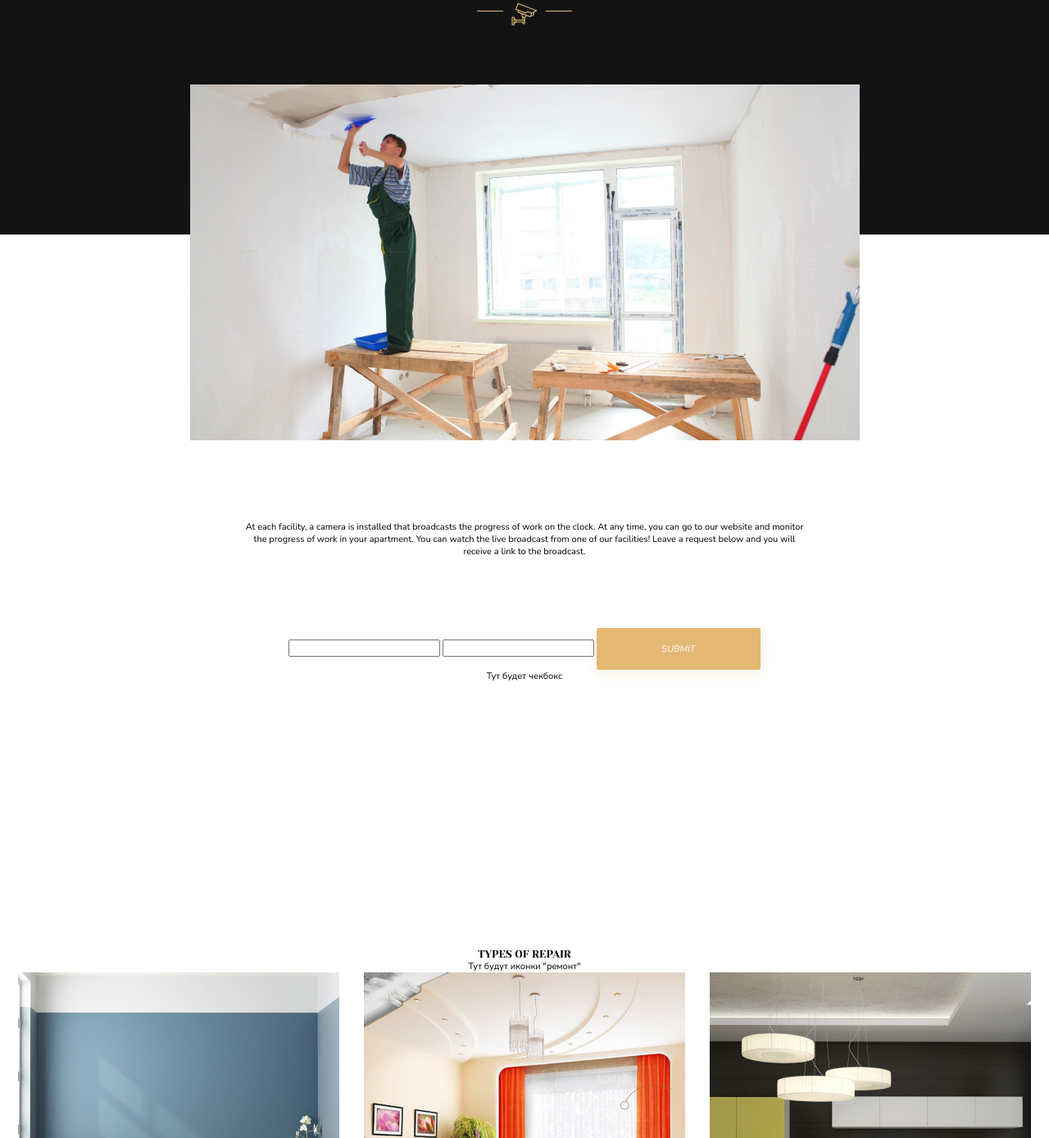
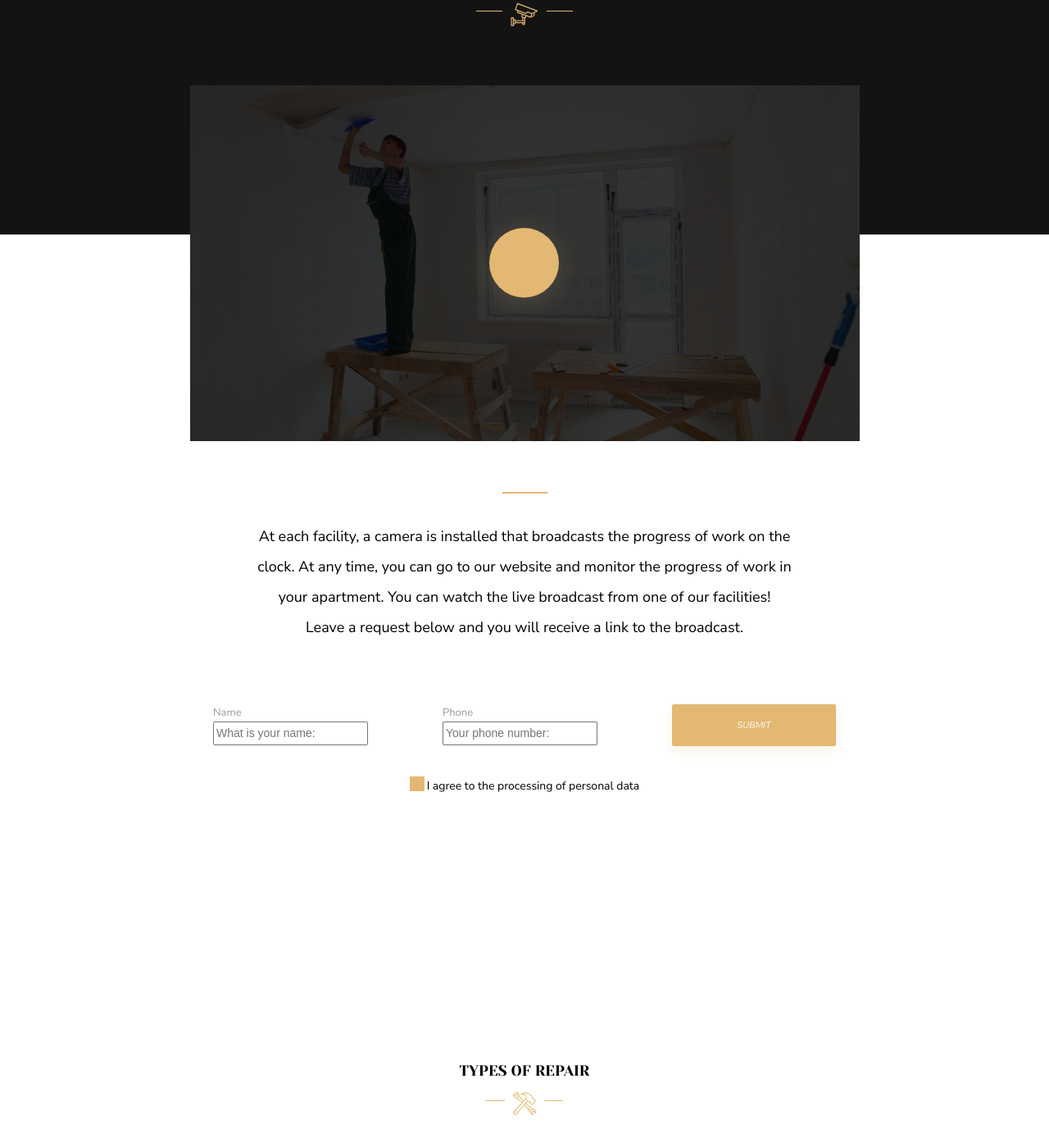
Before and after one commit to meowvoto/landing-page-layout, a plain HTML site: page index.html in a window 1280 px wide. Shown: the part 1305-2693 px from the top of the page at 82% size. Drawn offline with Linux system fonts and the light colour scheme.

Commit message:
step2: wip online-control image

```diff
--- a/index.html
+++ b/index.html
@@ -10,7 +10,7 @@
     </head>
     <body>
         <header class="header">
-            <div class="header-wrapper">
+            <div class="header-wrapper ">
                 <div class="beige uppercase">IC "Repair Design Project"</div>
                 <nav>
                     <ul class="header-navigation">
@@ -80,15 +80,30 @@
                             <img src="images/veсtor/camera.svg" alt="icon of a camera" class="section-3_vector_camera">
                             <span class="heading_line"></span>
                             </div>
-                            <img src="images/online_control.jpg" alt="online control" class="section-3_image">
-                            <span class="line"></span>
-                            <p class="section-3_text">At each facility, a camera is installed that broadcasts the progress of work on the clock. At any time, you can go to our website and monitor the progress of work in your apartment. You can watch the live broadcast from one of our facilities! Leave a request below and you will receive a link to the broadcast.</p>
+                            <div>
+                                <div class="section-3_image">
+                                <button class="button circle"></button>
+                                </div>
+                            </div>
+                            <span class="section-3_overline"></span>
+                            <p class="section-3_text">At each facility, a camera is installed that broadcasts the progress of work on the clock. At any time, you can go to our website and monitor the progress of work in your apartment. You can watch the live broadcast from one of our facilities! </br> Leave a request below and you will receive a link to the broadcast.</p>
                             <div class="contacts">
-                                <input type="text">
-                                <input type="phone">
+                                <form class="form-wrapper">
+                                    <label class="label">Name</br><input type="text" required placeholder="What is your name:"class="section-3_input"></label>
+                                    </form>
+                                <form></form>
+                                <form class="form-wrapper">
+                                    <label class="label" for="number">Phone</br></label>
+                                    <input type="text" id="number" required placeholder="Your phone number:" class="section-3_input">
+                                    </form>
+                                <form></form>
                                 <button class="button section-3_button" type="submit">SUBMIT</button>
-                                <div>Тут будет чекбокс</div>
                             </div>
+                            <label for="" class="checkbox_wrapper">
+                                <input class="bad_checkbox" type="checkbox">
+                                <span class="good_checkbox"></span>
+                                <span class="agreement">I agree to the processing of personal data</span>
+                            </label>
                         </div>
 
                     </div>
@@ -96,7 +111,11 @@
                 <section class="section-4">
                     <div class="container section-4_container">
                         <h3 class="section-4_heading">Types of repair</h3>
-                        <span>Тут будут иконки "ремонт"</span>
+                        <div class="horizontal_separation repair_icons">
+                            <span class="heading_line"></span>
+                            <img src="images/veсtor/tools.svg" alt="icon of tools" class="section-3_vector_tools">
+                            <span class="heading_line"></span>
+                        </div>
                         <div class="repair_types">
                             <div class="type redecorating">
                                 <div class="panel">
--- a/styles/styles.css
+++ b/styles/styles.css
@@ -51,6 +51,11 @@ body * {
     font-size: 11px;
     line-height: 15px;
     cursor: pointer;
+}
+
+.horizontal_separation {
+    display: flex;
+    justify-content: space-between;
 }
 
 /* header */
@@ -315,27 +320,113 @@ body * {
     margin: 10px;
 }
 
+.section-3_overline {
+    display: block;
+    width: 55px;
+    height: 1.54px;
+    background-color: #E3B873;
+    margin-top: 62.5px;
+}
+
 .section-3_image {
     display: block;
+    position: relative;
     width: 817px;
     height: 434px;
     margin-top: 72px;
+    background-image: url(../images/online_control.jpg);
 }
 
 .section-3_image::before {
     content: '';
-    background-color: rgba(0, 0, 0, 0.15);
+    position: absolute;
+    left: 0px;
+    background-color: rgba(0, 0, 0, 0.8);
+    width: 817px;
+    height: 434px;
+}
+
+.circle {
+    display: block;
+    position: absolute;
+    z-index: 2;
+    width: 85px;
+    height: 85px;
+    left: 365px;
+    top: 174px;
+    background: #E3B873;
+    box-shadow: 0px 5px 30px rgba(227, 184, 115, 0.2);
+    border-radius: 50%;
 }
 
 .section-3_text {
     width: 681px;
     height: 131px;
-    margin-top: 98.5px;
+    margin-top: 34.5px;
+    font-size: 18px;
+    line-height: 37px;
 }
 
-.section-3_vector_camera {
-    width: 32.77px;
-    height: 28px;
+.contacts {
+    margin-top: 91.5px;
+    display: flex;
+
+}
+
+.form-wrapper {
+    width: 231px;
+    height: 45px;
+    margin-right: 49px;
+    text-align: left;
+}
+
+.text, .phone {
+    border: none;
+    /* border-bottom: 1px solid rgba(54, 54, 54, 0.3); */
+}
+
+.label {
+    font-size: 13px;
+    line-height: 21px;
+    color: rgba(54, 54, 54, 0.5);
+}
+
+.section-3_input {
+    font-size: 14px;
+    line-height: 23px;
+    color: #363636;
+}
+
+.checkbox_wrapper {
+    margin-top: 37px;
+}
+
+.bad_checkbox {
+    display: none;
+}
+
+.good_checkbox {
+    display: inline-block;
+    width: 18px;
+    height: 18px;
+    background: #E3B873;
+    border-radius: 1px;
+    vertical-align: top;
+}
+
+.good_checkbox::after {
+    content:'';
+    position: absolute;
+    background-image: url(../images/veсtor/checkmark.svg);
+}
+
+.bad-checkbox:checked + .good_checkbox::after{
+    opacity: 1;
+  }
+
+.agreement {
+    font-size: 14px;
+    line-height: 23px;
 }
 
 /* Section 4 */
@@ -343,6 +434,21 @@ body * {
 .section-4_container {
     color: black;
     text-align: center;
+    display: flex;
+    flex-direction: column;
+    align-items: center;
+}
+
+.section-4_heading {
+    font-size: 18px;
+    line-height: 25px;
+}
+
+.repair_icons {
+    width: 114px;
+    height: 28px;
+    margin-top: 13px;
+    margin-bottom: 31px;
 }
 
 .repair_types {
@@ -380,6 +486,18 @@ body * {
     left: 31px;
     top: 294px;
     text-align: left;
+}
+
+.panel li {
+    font-size: 13px;
+    line-height: 27px;
+    color: #959595;
+}
+
+.panel h4 {
+    font-size: 18px;
+    line-height: 25px;
+    color: #363636;
 }
 
 /* buttons */
```
Also changed, not shown: images/veсtor/checkmark.svg (added), 3 other files.
